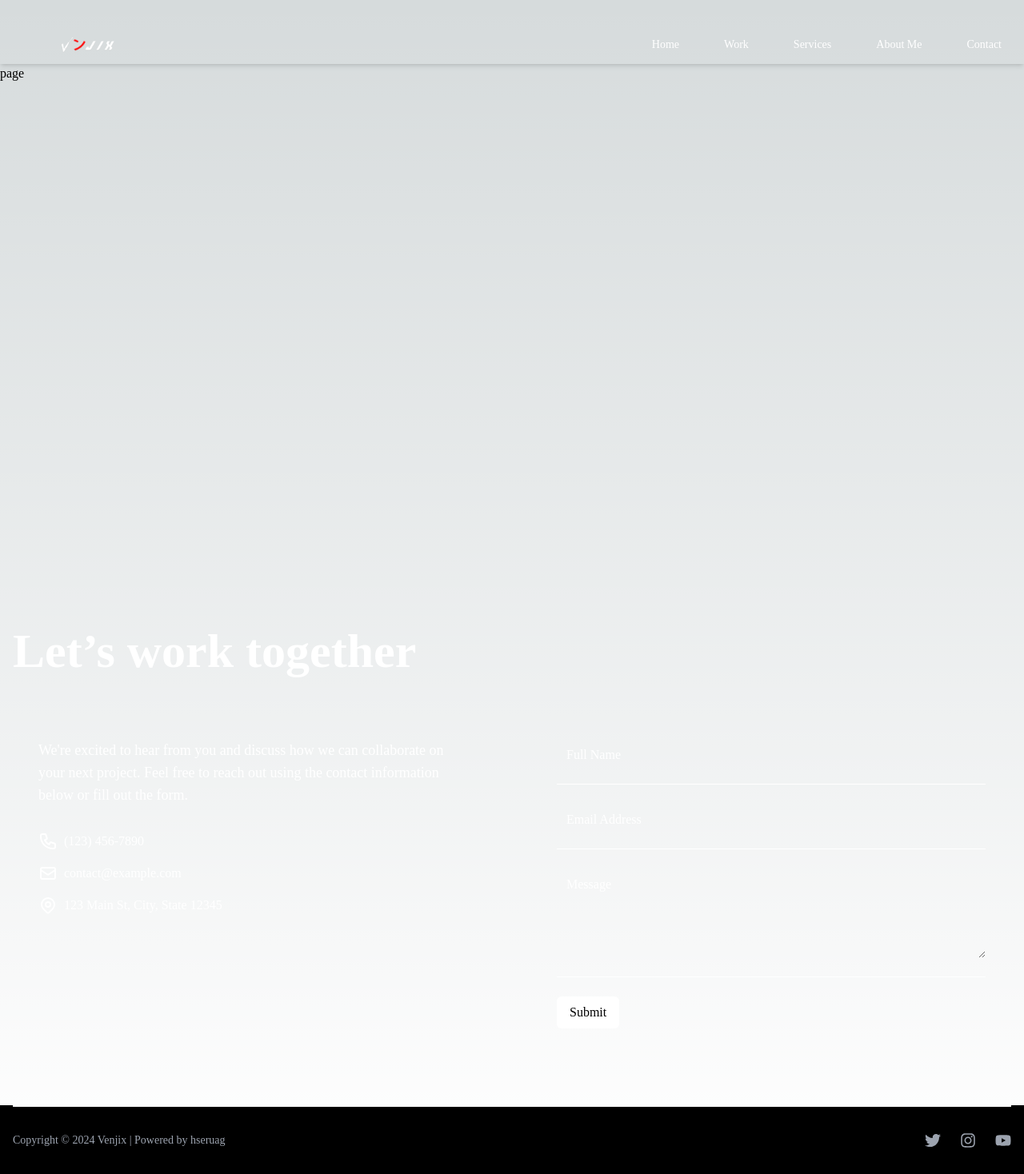
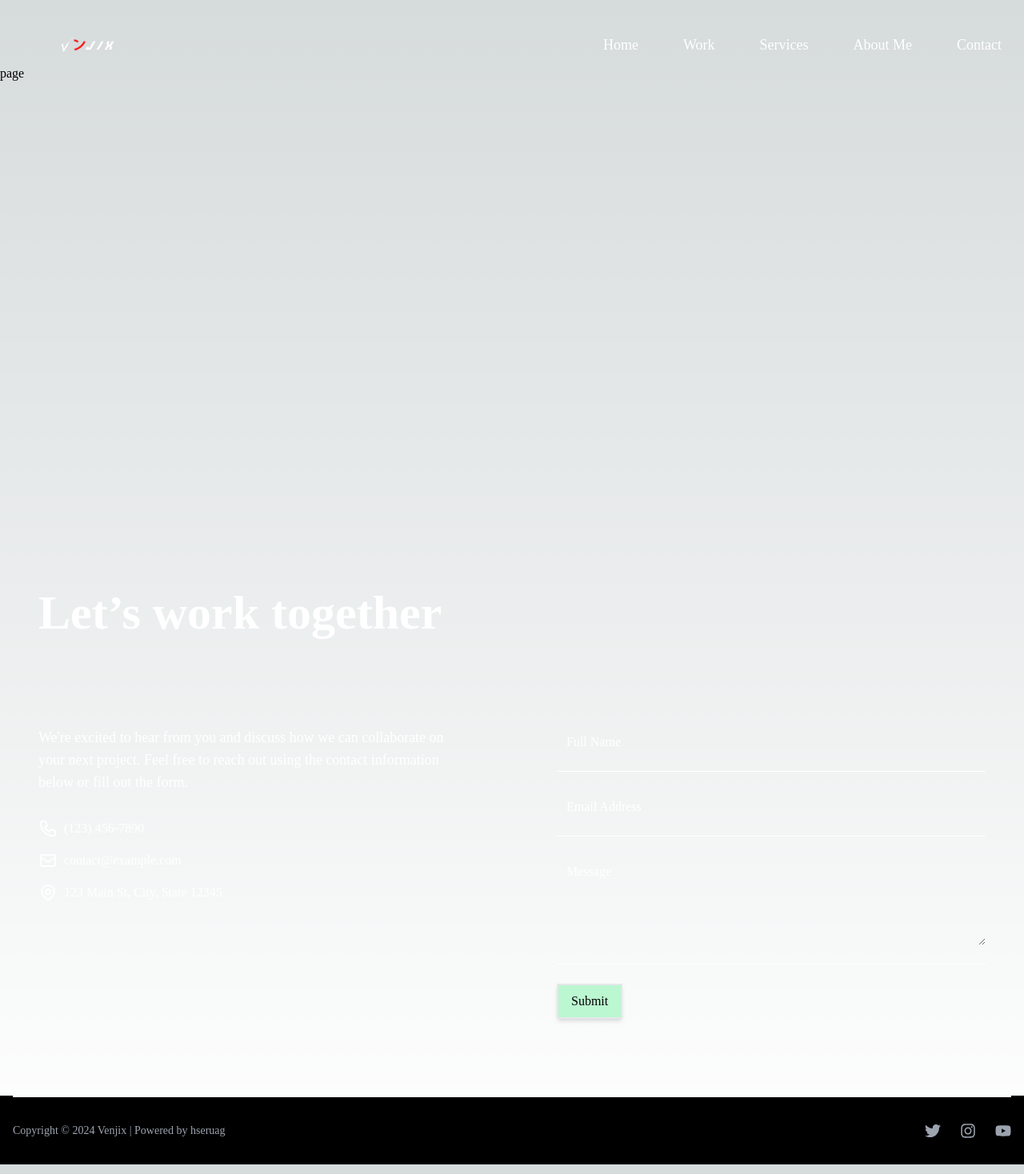
Before and after one commit to gaureshpai/venjix, a Next.js app: page /AboutMe in a window 1280 px wide. Shown: the whole page at 80% size. Built offline with nearby package versions, Linux system fonts and the light colour scheme.

Commit message:
Multiple changes for the new template

```diff
--- a/app/AboutMe/page.tsx
+++ b/app/AboutMe/page.tsx
@@ -2,7 +2,10 @@ import React from 'react'
 
 const page = () => {
   return (
-    <div className='min-h-[80vh]'>page</div>
+    <div className='min-h-[80vh]'>
+      <div className='min-h-[10vh]'></div>
+      page
+    </div>
   )
 }
 
--- a/app/Contact/page.tsx
+++ b/app/Contact/page.tsx
@@ -3,6 +3,7 @@ import React from 'react'
 const page = () => {
   return (
     <>
+      <div className='min-h-[10vh]'></div>
     </>
   )
 }
--- a/app/Services/page.tsx
+++ b/app/Services/page.tsx
@@ -2,7 +2,10 @@ import React from 'react'
 
 const page = () => {
   return (
-    <div className='min-h-[80vh]'>page</div>
+    <div className='min-h-[80vh]'>
+      <div className='min-h-[10vh]'></div>
+      page
+    </div>
   )
 }
 
--- a/app/Work/page.tsx
+++ b/app/Work/page.tsx
@@ -2,7 +2,10 @@ import React from 'react'
 
 const page = () => {
   return (
-    <div className='min-h-[80vh]'>page</div>
+    <div className='min-h-[80vh]'>
+      <div className='min-h-[10vh]'></div>
+      page
+    </div>
   )
 }
 
--- a/app/page.tsx
+++ b/app/page.tsx
@@ -1,7 +1,10 @@
+import VideoContainer from "@/components/VideoContainer";
+import Navbar from "@/components/Navbar";
+
 export default function Home() {
   return (
-    <main className="flex min-h-[80vh] items-center justify-center">
-
+    <main className="relative min-h-screen">
+      <VideoContainer />
     </main>
   );
 }
--- a/components/ContactForm.tsx
+++ b/components/ContactForm.tsx
@@ -21,7 +21,7 @@ const ContactForm = () => {
 
   return (
     <div className="max-w-7xl mx-auto px-4 py-16 text-white font-Lora">
-      <h1 className="text-6xl mb-12 font-bold">Let’s work together</h1>
+      <h1 className="text-6xl mb-12 font-bold p-8">Let’s work together</h1>
 
       <div className='grid md:grid-cols-2 gap-12 items-start'>
         <div className="p-8 rounded-lg">
@@ -65,7 +65,7 @@ const ContactForm = () => {
                 value={formData.fullName}
                 onChange={handleChange}
                 required
-                className="w-full px-3 py-2 bg-transparent text-white placeholder-white border-none focus:outline-none"
+                className="w-full px-3 py-2 bg-transparent text-white placeholder-white border-none focus:outline-none focus:ring-2 focus:ring-white focus:border-transparent"
               />
               <hr className="border-white mt-4" />
             </div>
@@ -79,7 +79,7 @@ const ContactForm = () => {
                 value={formData.email}
                 onChange={handleChange}
                 required
-                className="w-full px-3 py-2 bg-transparent text-white placeholder-white border-none focus:outline-none"
+                className="w-full px-3 py-2 bg-transparent text-white placeholder-white border-none focus:outline-none focus:ring-2 focus:ring-white focus:border-transparent"
               />
               <hr className="border-white mt-4" />
             </div>
@@ -93,13 +93,13 @@ const ContactForm = () => {
                 onChange={handleChange}
                 required
                 rows={4}
-                className="w-full px-3 py-2 bg-transparent text-white placeholder-white border-none focus:outline-none resize-y"
+                className="w-full px-3 py-2 bg-transparent text-white placeholder-white border-none focus:outline-none focus:ring-2 focus:ring-white focus:border-transparent resize-y"
               ></textarea>
               <hr className="border-white mt-4" />
             </div>
             <button
               type="submit"
-              className="bg-white text-black py-2 px-4 rounded-md hover:bg-opacity-90 transition duration-300 ease-in-out focus:outline-none"
+              className="bg-green-200 text-black py-2 px-4 hover:bg-transparent hover:text-green-200 hover:border-green-200 border-2 transition duration-300 ease-in-out focus:outline-none focus:ring-2 focus:ring-offset-2 focus:ring-white shadow-md hover:shadow-lg"
             >
               Submit
             </button>
--- a/components/Navbar.tsx
+++ b/components/Navbar.tsx
@@ -18,7 +18,7 @@ const Navbar = () => {
 
     return (
         <>
-            <nav className="max-w-7xl mx-auto text-center justify-center pt-8 bg-transparent shadow-md h-[10vh] z-50">
+            <nav className="fixed top-0 left-0 right-0 z-50 max-w-7xl mx-auto text-center justify-center pt-8 bg-transparent h-[10vh]">
                 <div className="h-full text-center flex items-center">
                     <div className="w-full flex justify-between items-center px-4">
                         <div className="flex items-center">
@@ -29,7 +29,7 @@ const Navbar = () => {
                                 <Link
                                     key={item.name}
                                     href={item.href}
-                                    className="text-white px-3 py-2 rounded-md text-sm font-medium hover:text-slate-400 transition duration-300"
+                                    className="text-white px-3 py-2 rounded-md text-lg 4xl:text-2xl font-medium hover:text-slate-400 transition duration-300"
                                 >
                                     {item.name}
                                 </Link>
@@ -54,13 +54,13 @@ const Navbar = () => {
                 </div>
 
                 {isOpen && (
-                    <div className="md:hidden bg-black text-white transition-all duration-300 ease-in-out">
+                    <div className="md:hidden fixed top-[10vh] left-0 right-0 bg-black text-white transition-all duration-300 ease-in-out">
                         <div className="flex flex-col px-4 pt-4 pb-6 space-y-4 sm:px-3">
                             {navItems.map((item) => (
                                 <Link
                                     key={item.name}
                                     href={item.href}
-                                    className="hover:text-slate-400 flex items-center px-3 py-2 rounded-md text-base font-medium transition duration-300"
+                                    className="hover:text-slate-400 flex items-center px-3 py-2 rounded-md text-base bg-black hover:bg-black font-medium transition duration-300"
                                     onClick={() => setIsOpen(false)}
                                 >
                                     {item.name}
```
